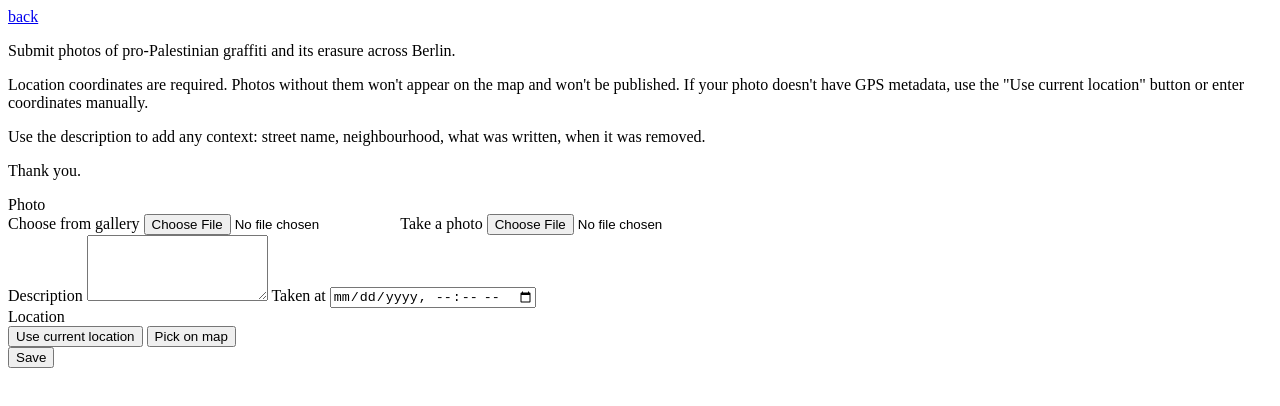
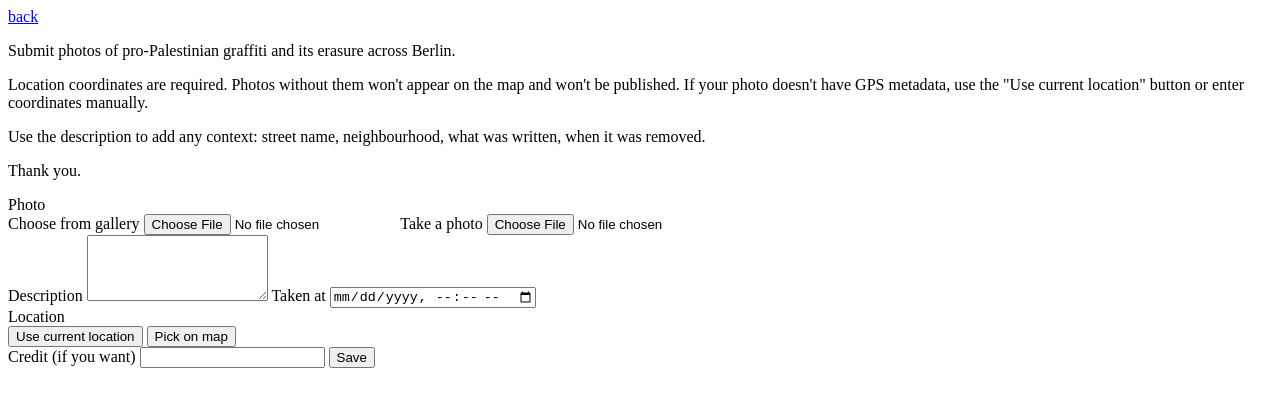
Before and after one commit to sinanatra/whitewashed, a SvelteKit app: page /upload in a window 1280 px wide. Shown: the top 406 px of the page. Built offline with nearby package versions, Linux system fonts and the light colour scheme.

Commit message:
feat credit

```diff
--- a/src/routes/upload/+page.svelte
+++ b/src/routes/upload/+page.svelte
@@ -40,6 +40,7 @@
   let locationMode = $state("");
   let formState = $state({
     description: "",
+    credit: "",
     lat: "",
     lng: "",
     takenAt: "",
@@ -263,6 +264,7 @@
         formData.set("photoMetadataSource", originalUploadFile);
       }
       formData.set("description", formState.description);
+      formData.set("credit", formState.credit);
       formData.set("takenAt", formState.takenAt);
       formData.set("lat", formState.lat);
       formData.set("lng", formState.lng);
@@ -277,7 +279,7 @@
       }
 
       success = "Saved.";
-      formState = { description: "", lat: "", lng: "", takenAt: "" };
+      formState = { description: "", credit: "", lat: "", lng: "", takenAt: "" };
       uploadFile = null;
       originalUploadFile = null;
       locationSource = "";
@@ -424,6 +426,16 @@
       <input type="hidden" name="lng" value={formState.lng} />
     </div>
 
+    <label class="block text-sm">
+      <span class="marker-text">Credit (if you want)</span>
+      <input
+        type="text"
+        name="credit"
+        bind:value={formState.credit}
+        class="mt-1 w-full border border-black px-3 py-2"
+      />
+    </label>
+
     <button
       type="submit"
       disabled={loading}
```
Also changed, not shown: src/lib/server/seatable-store.js.
